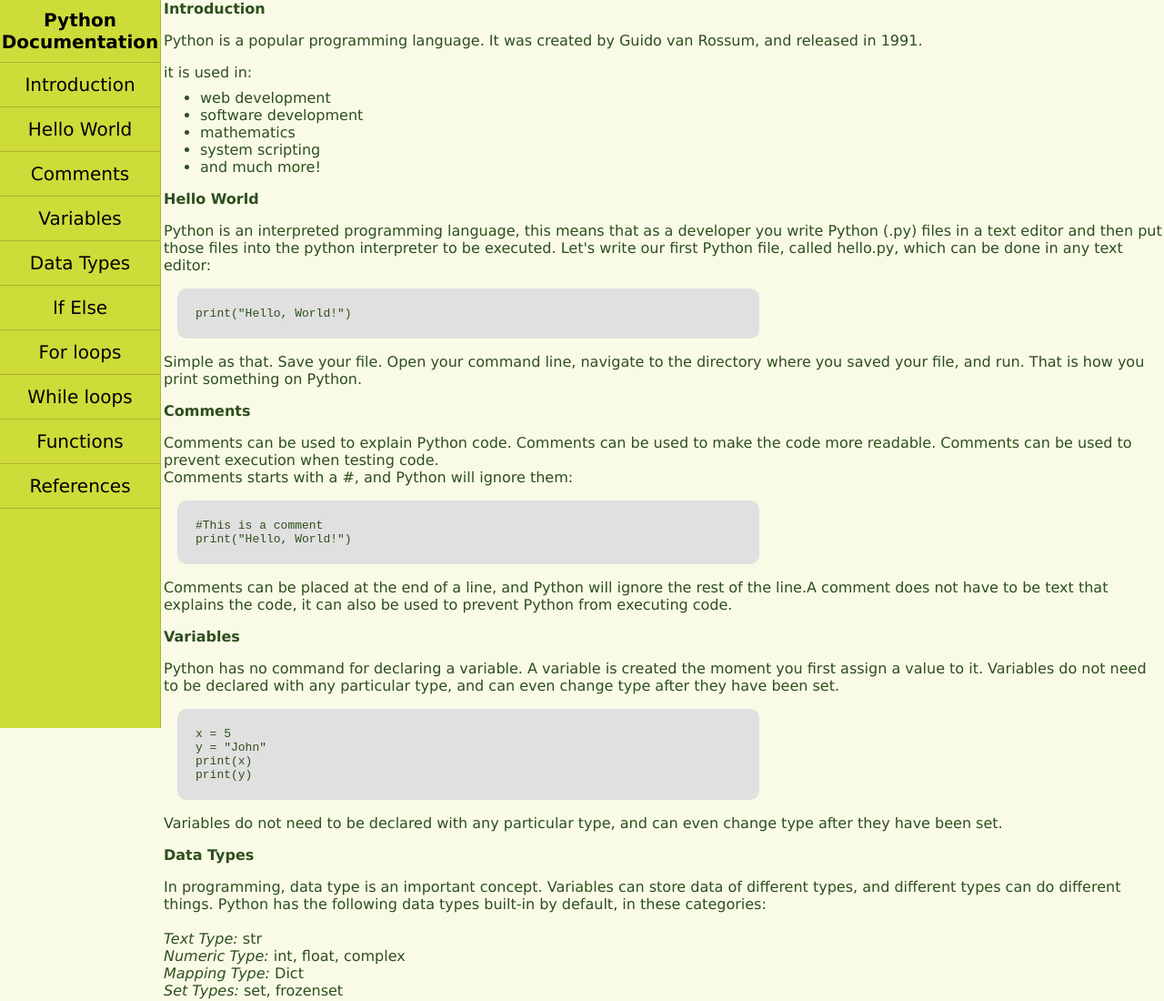
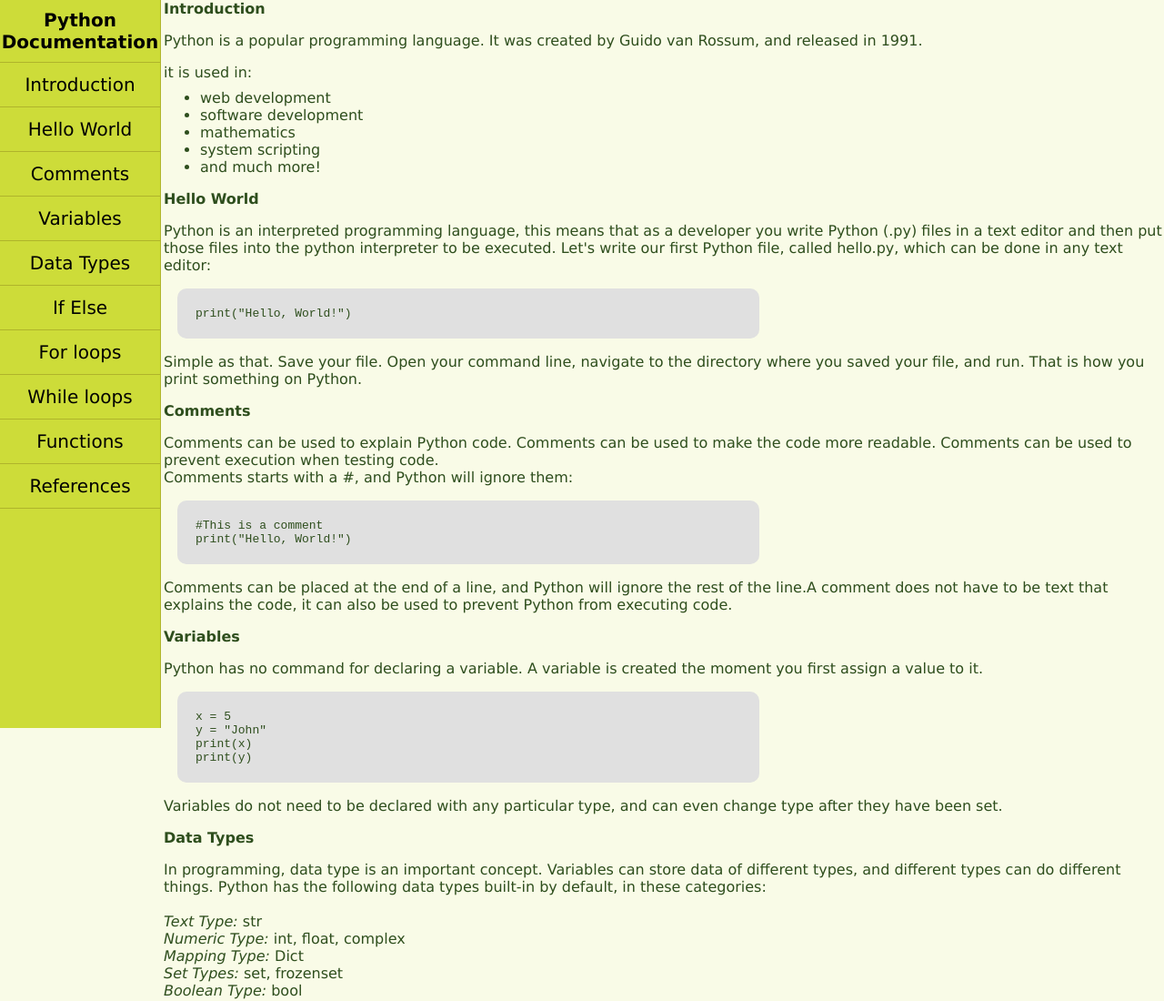
Before and after one commit to raihanCarder/Python-Documentation, a plain HTML site: page index.html in a window 1280 px wide. Shown: the top 1100 px of the page at 91% size. Drawn offline with Linux system fonts and the light colour scheme.

Commit message:
Changed typo

```diff
--- a/index.html
+++ b/index.html
@@ -67,8 +67,7 @@
         <section id="Variables" class="main-section">
             <header>Variables</header>
             <p>Python has no command for declaring a variable. A variable is created the moment you first assign a value
-                to it. Variables do not need to be declared with any particular type, and can even change type after
-                they have been set.</p>
+                to it.</p>
             <code>x = 5 <br>y = "John" <br >print(x) <br>print(y)</code>
             <p>Variables do not need to be declared with any particular type, and can even change type after they have
                 been set.</p>
```
